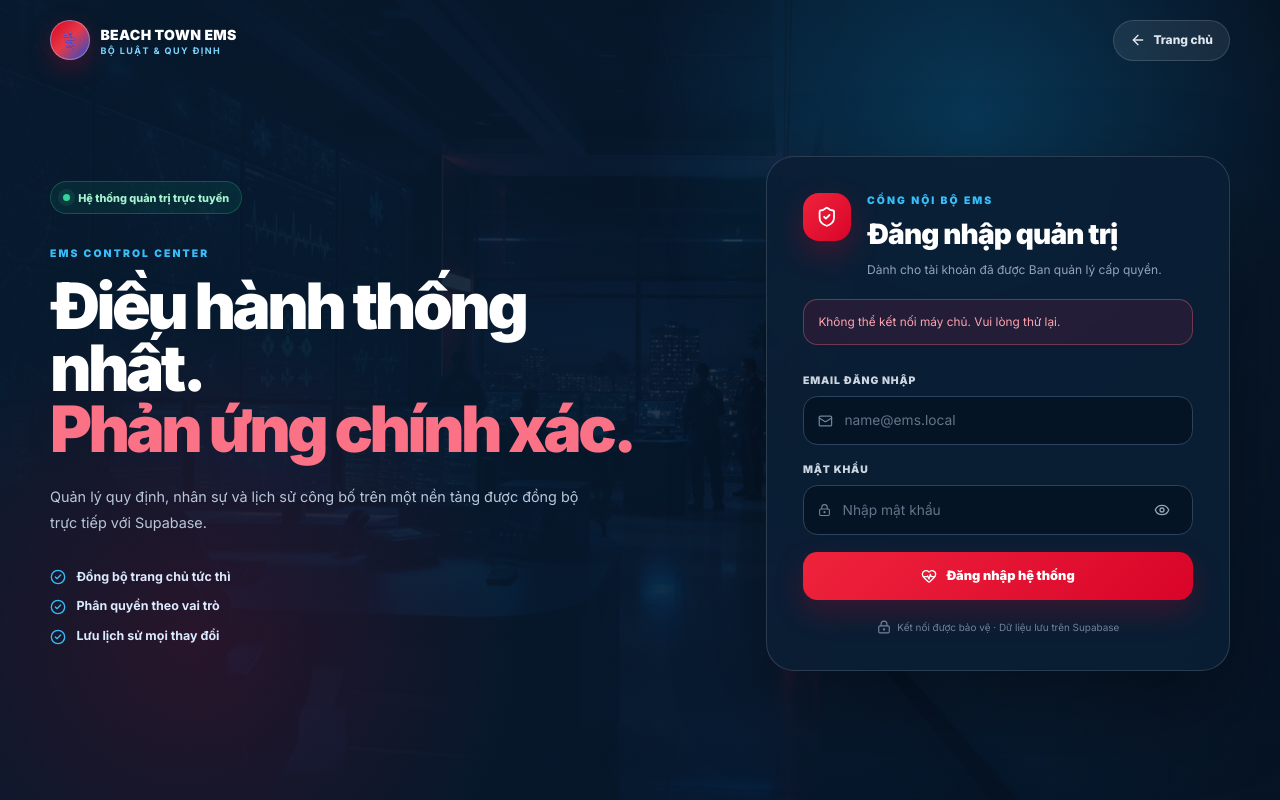
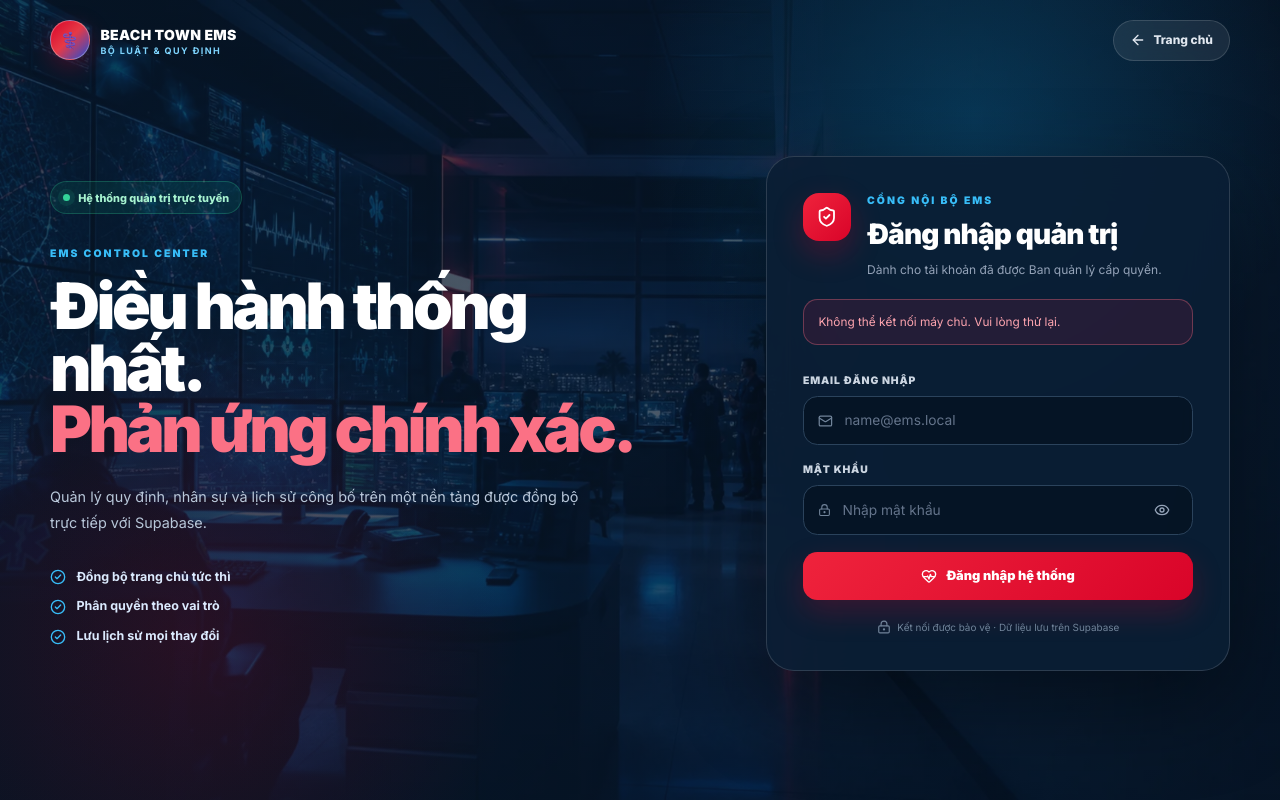
Before and after one commit to HarukiSakurai105/ems-beachtown, a Next.js app: page /login in a window 1280 px wide. Built offline with nearby package versions, Linux system fonts and the light colour scheme; no server answers.

Commit message:
Make new EMS backgrounds clearly visible

```diff
--- a/app/globals.css
+++ b/app/globals.css
@@ -154,8 +154,8 @@
   position: absolute;
   inset: 0;
   background:
-    linear-gradient(90deg, rgba(7, 25, 45, .98) 0%, rgba(7, 25, 45, .9) 45%, rgba(7, 25, 45, .6) 100%),
-    url('/ems-login-command.webp') center/cover no-repeat;
+    linear-gradient(90deg, rgba(7, 25, 45, .78) 0%, rgba(7, 25, 45, .72) 48%, rgba(7, 25, 45, .62) 100%),
+    url('/ems-dispatch-login-v4.webp') center/cover no-repeat;
 }
 .auth-backdrop::after {
   position: absolute;
--- a/components/Hero.jsx
+++ b/components/Hero.jsx
@@ -7,14 +7,14 @@ export default function Hero({ onSearch, searchValue }) {
 
       {/* Custom EMS scene generated specifically for this portal. */}
       <div
-        className="absolute inset-0 bg-cover bg-center pointer-events-none opacity-75"
+        className="absolute inset-0 bg-cover bg-[center_58%] pointer-events-none opacity-100"
         style={{
-          backgroundImage: `url('/ems-hero-v3.webp')`,
+          backgroundImage: `url('/ems-hospital-night-v4.webp')`,
         }}
       />
 
       {/* Dark blue vignette overlay matching the photo */}
-      <div className="absolute inset-0 bg-gradient-to-b from-[#09223c]/70 via-[#07192d]/68 to-[#081e36]/95 pointer-events-none" />
+      <div className="absolute inset-0 bg-gradient-to-b from-[#07192d]/45 via-[#07192d]/52 to-[#07192d]/88 pointer-events-none" />
 
       {/* Hero content matching photo */}
       <div className="relative z-10 max-w-4xl mx-auto text-center">
```
Also changed, not shown: public/ems-dispatch-login-v4.webp (added), public/ems-hospital-night-v4.webp (added).
